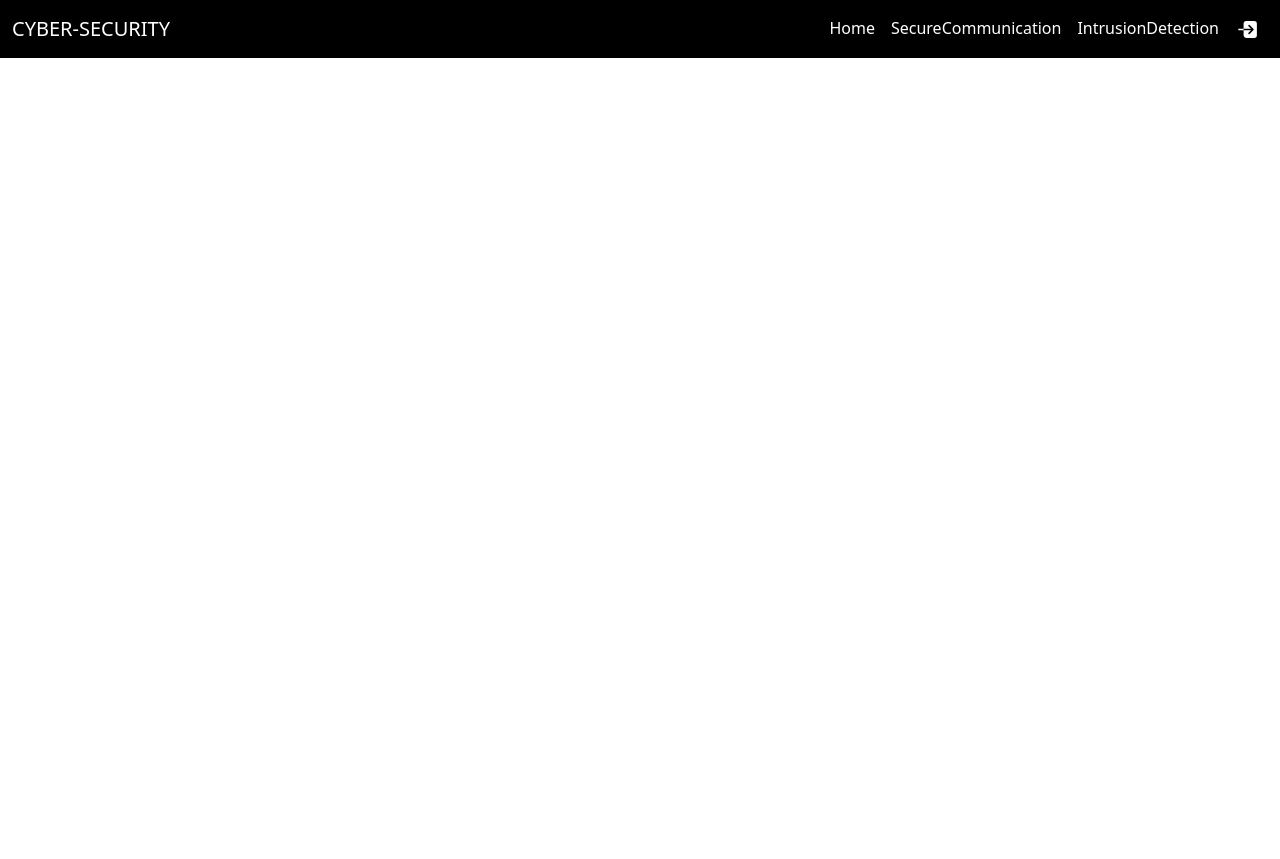
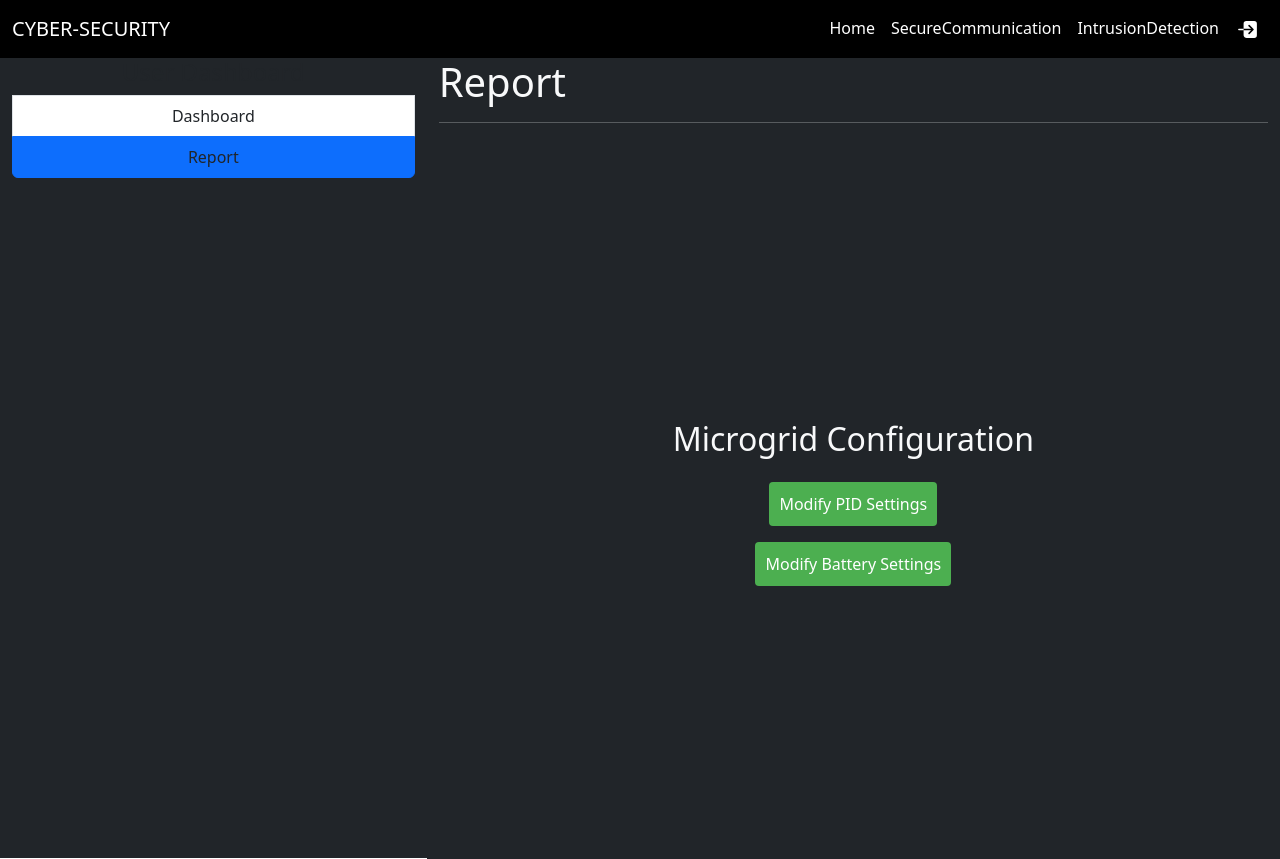
Before and after one commit to Vishal7547/cyber, a React (Create React App) app: page /admin in a window 1280 px wide. Before the commit the page ends 800 px from the top, so only its background shows below. Built offline with nearby package versions, Linux system fonts and the light colour scheme.

Commit message:
chart add

```diff
--- a/src/App.js
+++ b/src/App.js
@@ -16,6 +16,7 @@ import UserProfile from "./Pages/User/UserProfile";
 
 import AdminDashboard from "./Pages/AdminDashboard";
 import AdminReport from "./Pages/AdminReport";
+import Admin from "./Pages/Admin";
 function App() {
   const [encryptedMessage, setEncryptedMessage] = useState("");
   const [userRole, setUserRole] = useState("user");
@@ -33,6 +34,9 @@ function App() {
               <Home userRole={userRole} onUserRoleChange={setUserRole} />
             }
           />
+
+          <Route path="/admin" element={<Admin />} />
+
           <Route
             path="/dashboard"
             element={
@@ -61,7 +65,6 @@ function App() {
           <Route path="/dashboard/setting" element={<Setting />} />
           <Route path="/dashboard/profile" element={<UserProfile />} />
           <Route path="/dashboard/admin" element={<AdminDashboard />} />
-          <Route path="/dashboard/admin/report " element={<AdminReport />} />
 
           <Route
             path="/secureCommunication"
--- /dev/null
+++ b/src/Pages/Admin.jsx
@@ -0,0 +1,30 @@
+import React from "react";
+import AdminMenu from "../components/AdminMenu";
+import Dashboard from "../components/Dashboard";
+
+const Admin = () => {
+  return (
+    <div>
+      <div style={{ height: "100vh", width: "100%" }} className="bg-dark  ">
+        <div className="container-fluid text-dark">
+          <div className="row">
+            <div className="col-md-4 ">
+              <AdminMenu />
+            </div>
+            <div className="col-md-8 text-light">
+              <div className="text-light">
+                <h1>Report</h1>
+                <hr />
+                <div className="row">
+                  <Dashboard />
+                </div>
+              </div>
+            </div>
+          </div>
+        </div>
+      </div>
+    </div>
+  );
+};
+
+export default Admin;
--- a/src/Pages/AdminReport.jsx
+++ b/src/Pages/AdminReport.jsx
@@ -4,24 +4,25 @@ import Dashboard from "../components/Dashboard";
 
 const AdminReport = () => {
   return (
-    <div style={{ height: "100vh", width: "100%" }} className="bg-dark  ">
-      <div className="container-fluid text-dark">
-        <div className="row">
-          <div className="col-md-4 ">
-            <AdminMenu />
-          </div>
-          <div className="col-md-8 text-light">
-            <div className="text-light">
-              <h1>Report</h1>
-              <hr />
-              <div className="row">
-                <Dashboard />
-              </div>
-            </div>
-          </div>
-        </div>
-      </div>
-    </div>
+    <div className="bg-danger">hellob world</div>
+    // <div style={{ height: "100vh", width: "100%" }} className="bg-dark  ">
+    //   <div className="container-fluid text-dark">
+    //     <div className="row">
+    //       <div className="col-md-4 ">
+    //         <AdminMenu />
+    //       </div>
+    //       <div className="col-md-8 text-light">
+    //         <div className="text-light">
+    //           <h1>Report</h1>
+    //           <hr />
+    //           <div className="row">
+    //             <Dashboard />
+    //           </div>
+    //         </div>
+    //       </div>
+    //     </div>
+    //   </div>
+    // </div>
   );
 };
 
--- a/src/components/AdminMenu.jsx
+++ b/src/components/AdminMenu.jsx
@@ -14,7 +14,7 @@ const AdminMenu = () => {
             Dashboard
           </NavLink>
           <NavLink
-            to="/dashboard/admin/report"
+            to="/admin"
             className="list-group-item list-group-item-action text-dark"
           >
             Report
--- a/src/components/Auth.jsx
+++ b/src/components/Auth.jsx
@@ -1,5 +1,5 @@
 import React, { useState } from "react";
-import { useNavigate } from "react-router-dom";
+import { useNavigate, Navigate } from "react-router-dom";
 const Auth = ({ userRole, onUserRoleChange }) => {
   const [isAuthorized, setIsAuthorized] = useState(false);
   const navigate = useNavigate();
@@ -7,8 +7,10 @@ const Auth = ({ userRole, onUserRoleChange }) => {
     // Simulate checking user role for authorization (replace with actual implementation)
     if (userRole === "admin") {
       // For illustration, grant full authority to the admin
-      setIsAuthorized(true);
-      navigate("/dashboard/admin");
+      // setIsAuthorized(true);
+      // navigate("/dashboard/admin");
+      window.location.href = "http://localhost:3001/dashboard/admin";
+      // <Navigate to="/dashboard/admin" />;
     } else if (userRole === "user") {
       // For illustration, grant limited authority to regular users
       navigate("/dashboard/user");
```
